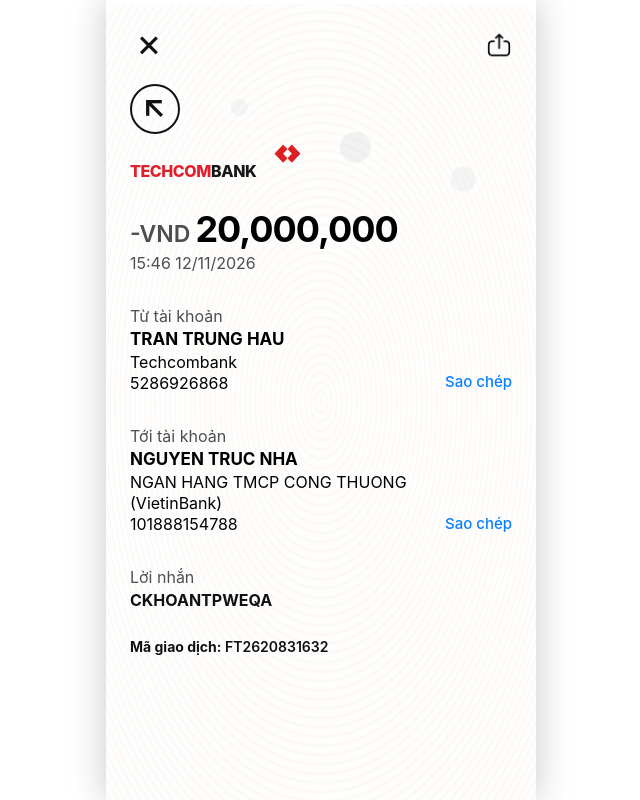
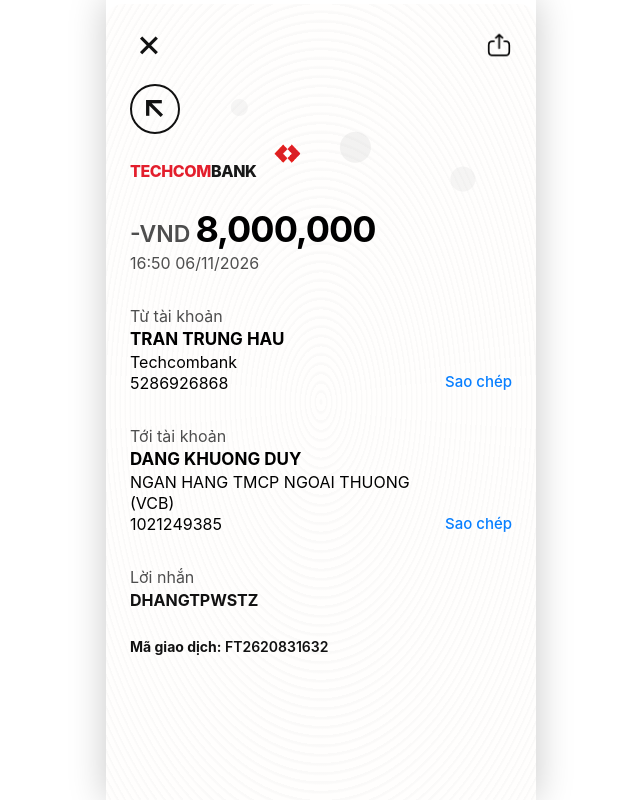
Before and after one commit to tallonagency2-ui/tech_end-main, a plain HTML site: page transaction-out2.html in a window 1280 px wide. Shown: the whole page, without its empty margins (319-959 px from the left). Drawn offline with nearby package versions, Linux system fonts and the light colour scheme.

Commit message:
Update transaction-out2.html

```diff
--- a/transaction-out2.html
+++ b/transaction-out2.html
@@ -140,12 +140,12 @@
                 </span>
 
                 <strong>
-                    20,000,000
+                    8,000,000
                 </strong>
             </div>
 
             <p class="transaction-time">
-                15:46 12/11/2026
+                16:50 06/11/2026
             </p>
 
         </section>
@@ -197,15 +197,15 @@
                 <div class="account-text">
 
                     <strong>
-                        NGUYEN TRUC NHA
+                        DANG KHUONG DUY
                     </strong>
 
                     <span>
-                        NGAN HANG TMCP CONG THUONG (VietinBank)
+                        NGAN HANG TMCP NGOAI THUONG (VCB)
                     </span>
 
                     <span id="accountNumber">
-                        101888154788
+                        1021249385
                     </span>
 
                 </div>
@@ -230,7 +230,7 @@
             </p>
 
             <p class="transaction-message">
-                CKHOANTPweqa
+                DHangTPwstz
             </p>
 
         </section>
```
